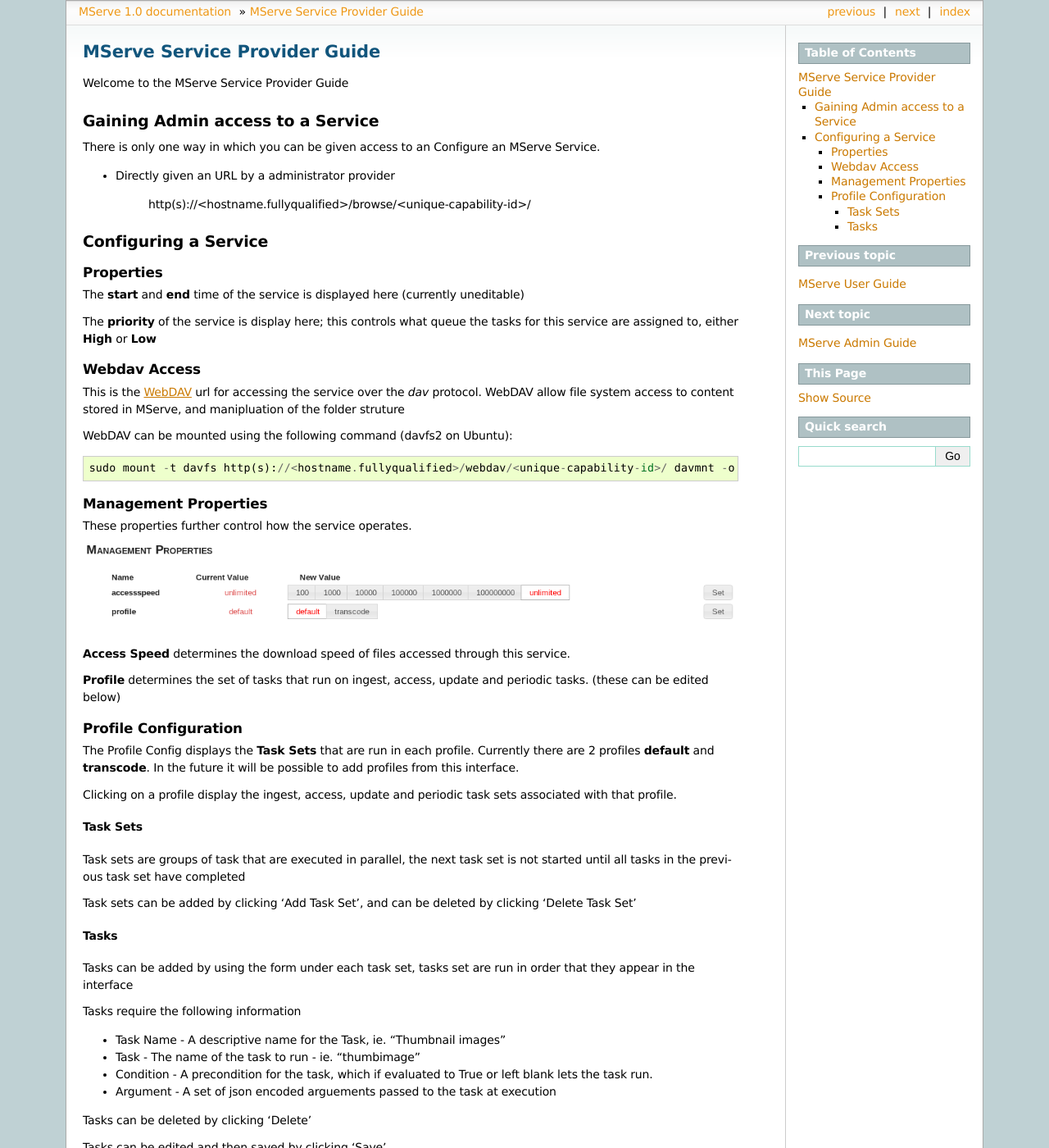
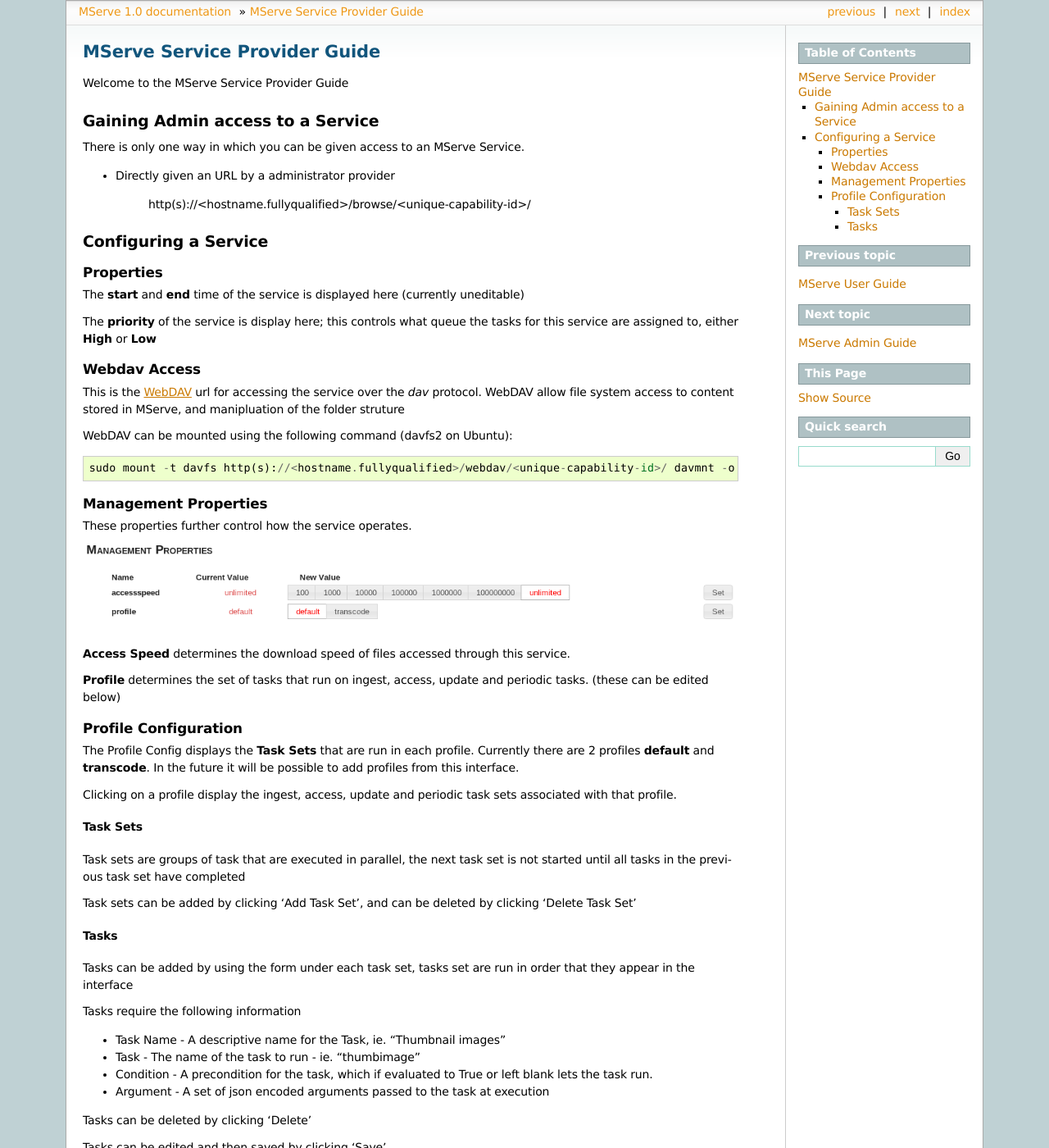
Before and after one commit to mmcardle/MServe, a Sphinx documentation site: the page built from docs/service_provider_guide.rst, in a window 1280 px wide and 1400 px high. Shown: the whole window at 82% size. Built offline with Sphinx 7.4.7, drawn with Linux system fonts in a browser that asks for light colours.

Commit message:
Doc typos

```diff
--- a/docs/architecture.rst
+++ b/docs/architecture.rst
@@ -1,7 +1,5 @@
 MServe Architecture
 ###################
-
-Welcome to the MServe documentation
 
 Introduction
 **************
--- a/docs/metrics.rst
+++ b/docs/metrics.rst
@@ -1,7 +1,8 @@
 MServe Metrics
 ###################
 
-Usage reports come in this format::
+A metric is reference to an entity that can be monitored in MServe, the process of monitoring metrics
+produces usage reports. Usage reports come in this format::
 
     {
         "total": long,
--- a/docs/service_provider_guide.rst
+++ b/docs/service_provider_guide.rst
@@ -6,7 +6,7 @@
 Gaining Admin access to a  Service
 **********************************
 
-There is only one way in which you can be given access to an Configure an MServe Service.
+There is only one way in which you can be given access to an MServe Service.
 
 * Directly given an URL by a administrator provider
 
@@ -68,7 +68,7 @@
 * Task Name - A descriptive name for the Task, ie. "Thumbnail images"
 * Task - The name of the task to run - ie. "thumbimage"
 * Condition - A precondition for the task, which if evaluated to True or left blank lets the task run.
-* Argument - A set of json encoded arguements passed to the task at execution
+* Argument - A set of json encoded arguments passed to the task at execution
 
 Tasks can be deleted by clicking 'Delete'
 
```
